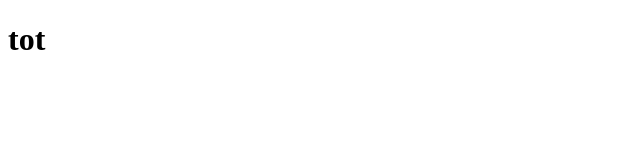
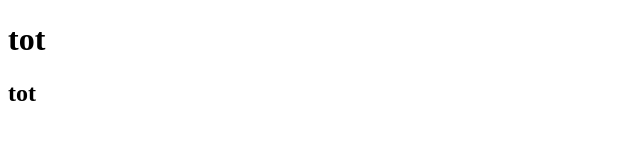
Before and after one commit to PatrickAW/test123, a plain HTML site: page login.html in a window 1280 px wide. Shown: the full height of the page, 0-640 px from the left. Drawn offline with Linux system fonts and the light colour scheme.

Commit message:
Update login.html

```diff
--- a/login.html
+++ b/login.html
@@ -7,5 +7,6 @@
 </head>
 <body>
     <h1>tot</h1>
+    <h2>tot</h2>
 </body>
 </html>
```
